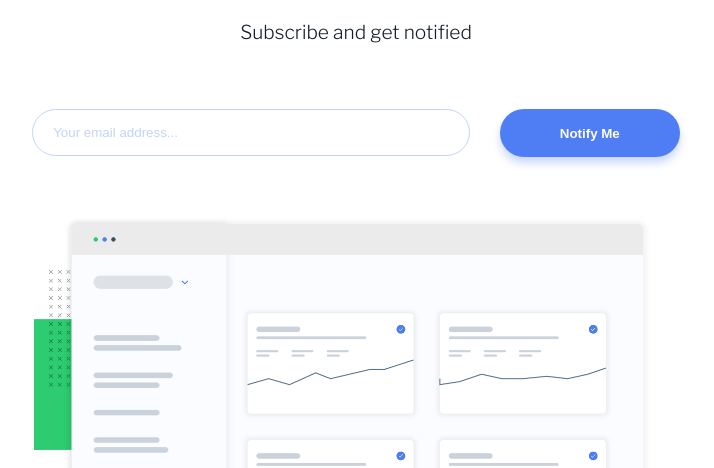
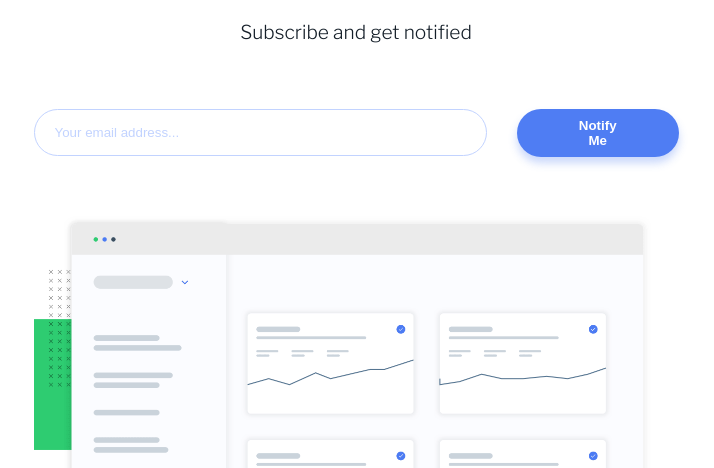
Before and after one commit to efs0-cod3/FEM-ping, a plain HTML site: page index.html in a window 1280 px wide. Shown: the part 343-811 px from the top of the page, without its empty margins (284-998 px from the left). Drawn offline with nearby package versions, Linux system fonts and the light colour scheme.

Commit message:
desktop fix

```diff
--- a/css/style.css
+++ b/css/style.css
@@ -141,7 +141,6 @@
 }
 
 @media screen and (min-width: 400px) {
-
     .wrapper {
         width: 750px;
         padding: 0 93px;
@@ -172,8 +171,16 @@
 }
 
 @media screen and (min-width:900px) {
+    main{
+        display: flex;
+        flex-direction: column;
+        justify-content: center;
+        align-items: center;
+    }
+
     .wrapper {
-        width: 100vw;
+        padding: 0;
+        width: 645px;
     }
 
     .form {
@@ -182,10 +189,7 @@
     }
 
     .email {
-        display: flex;
-        width: 40%;
-        margin-right: 30px;
-
+         margin-right: 30px;
     }
 
     .email__btn {
@@ -197,12 +201,12 @@
     .alert {
         position: absolute;
         top: 502px;
-        left: 335px;
+        left: 651px;
     }
     .w-alert{
         position: absolute;
         top: 502px;
-        left: 335px;
+        left: 651px;
     }
 
     .img__container img {
```
